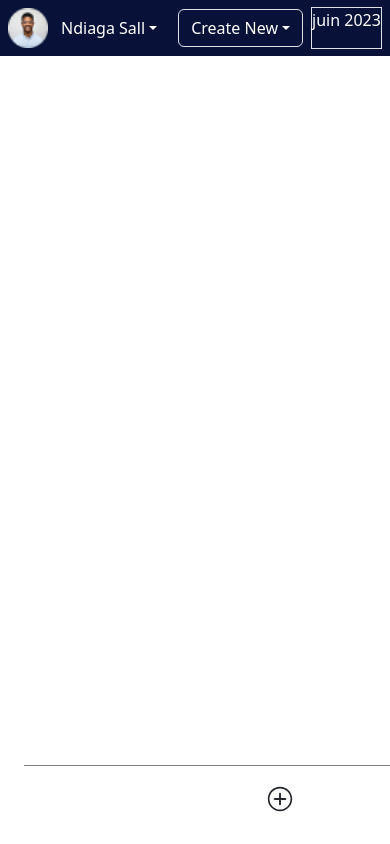
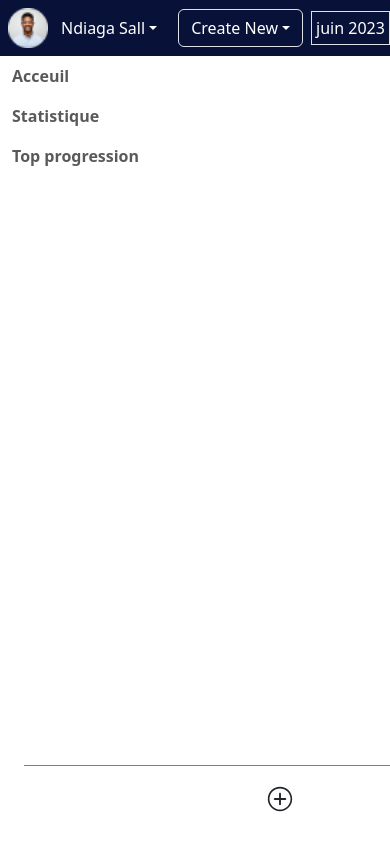
Before and after one commit to bayezalle/tontine, a React (Create React App) app: page /home in a window 390 px wide. Built offline with nearby package versions, Linux system fonts and the light colour scheme; some icons are missing.

Commit message:
modifier

```diff
--- a/src/Composantes/Header/Header.tsx
+++ b/src/Composantes/Header/Header.tsx
@@ -45,8 +45,8 @@ const Header = () => {
                 <li><a className="dropdown-item" href="#">Another action</a></li>
               </ul>
             </div>
-            <div className="text-white border border-1">
-              <p className="text-center">juin 2023</p>
+            <div className="text-white border border-pill p-1">
+              <span className="text-center">juin 2023</span>
             </div>
         </div>
       </div>
--- a/src/Composantes/Layout/Layout.tsx
+++ b/src/Composantes/Layout/Layout.tsx
@@ -13,7 +13,7 @@ const Layout = ({children, ...props}:props) =>  {
     <div className="container">
       <div className='myApp'>
         <Header />
-        <main className='my-5 py-5 mains'{...props}>{children}</main>
+        <main className='mt-5 mains'{...props}>{children}</main>
         <Footer />
       </div>
     </div>
--- a/src/Composantes/acceuil/Home.tsx
+++ b/src/Composantes/acceuil/Home.tsx
@@ -11,17 +11,21 @@ const Home: FC<SomeComponentProps> = ({ history }) => {
   };
   return (
     <>
-      {/* <div
-        style={{display: "flex", justifyContent: "space-between", paddingLeft: 50,
-          paddingRight: 50, }}>
-        <div>
-          <button type="submit" className="buttons" onClick={logout}>
-            Deconnexion
-          </button>
-        </div>
-      </div> */}
       <div className="container">
         <Layout />
+        <nav className="navbar fw-bold">
+          <ul className="navbar-nav">
+            <li className="nav-item">
+              <a className="nav-link" href="#">Acceuil</a>
+            </li>
+            <li className="nav-item">
+              <a className="nav-link" href="#">Statistique</a>
+            </li>
+            <li className="nav-item">
+              <a className="nav-link" href="#">Top progression</a>
+            </li>
+          </ul>
+        </nav>
       </div>
     </>
   );
--- a/src/Composantes/connexion/SignUp.tsx
+++ b/src/Composantes/connexion/SignUp.tsx
@@ -18,7 +18,9 @@ const SignUp: FC<SomeComponentProps> = ({ history }) => {
 
   const submitData = (data: any) => {
     let params = {
-      username: data.username,
+      firstName:data.firstName,
+      lastName:data.lastName,
+      // username: data.username,
       phoneNumber: data.phoneNumber,
       email: data.email,
       password: data.password,
@@ -69,16 +71,16 @@ const SignUp: FC<SomeComponentProps> = ({ history }) => {
                 >
                   <div className="col-md-6">
                     <div className="">
-                      <label className="form-label">Nom d'utilisateur</label>
+                      <label className="form-label">Fist Name</label>
                       <input
                         type="text"
                         className="form-control form-control-sm input-couleur"
                         id="exampleFormControlInput1"
-                        {...register("username", {
-                          required: "username is required!",
+                        {...register("firstName", {
+                          required: "firstName is required!",
                         })}
                       />
-                      {errors.username && (
+                      {errors.firstName && (
                         <p className="text-danger" style={{ fontSize: 14 }}>
                           {/* {errors.username.message} */}
                         </p>
@@ -86,6 +88,24 @@ const SignUp: FC<SomeComponentProps> = ({ history }) => {
                     </div>
                   </div>
                   <div className="col-md-6">
+                    <div className="">
+                      <label className="form-label">last Name</label>
+                      <input
+                        type="text"
+                        className="form-control form-control-sm input-couleur"
+                        id="exampleFormControlInput1"
+                        {...register("lastName", {
+                          required: "lastName is required!",
+                        })}
+                      />
+                      {errors.lastName && (
+                        <p className="text-danger" style={{ fontSize: 14 }}>
+                          {/* {errors.username.message} */}
+                        </p>
+                      )}
+                    </div>
+                  </div>
+                  <div className="col-md">
                     <div className="">
                       <label className="form-label">Telephone</label>
                       <input
```
